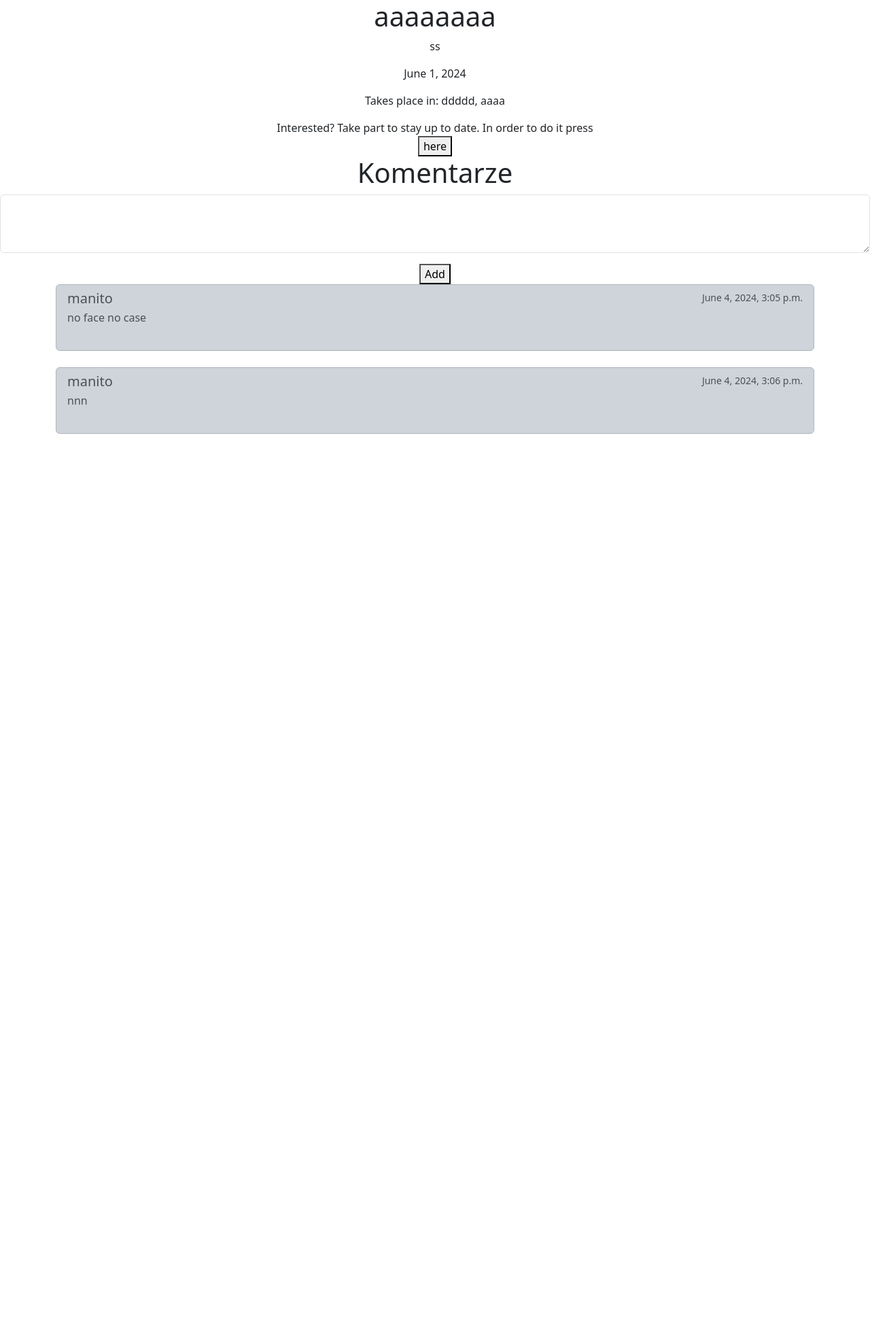
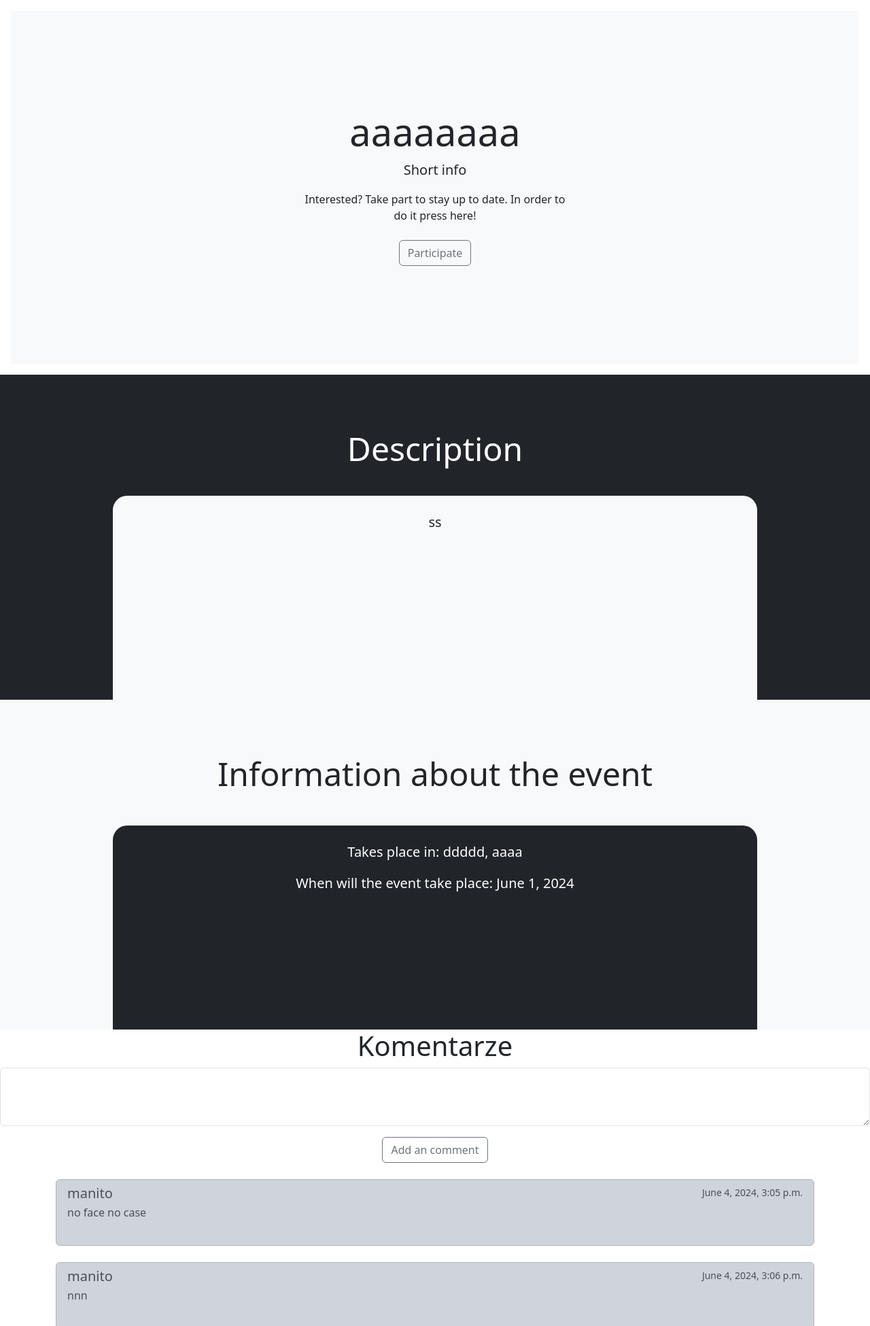
Before and after one commit to downloadfreeram/Event-Browser, a Django app: page /4 in a window 1280 px wide. Shown: the part 56-2006 px from the top of the page at 68% size. Before the commit the page ends 694 px from the top, so only its background shows below. Run offline with Django 5.2, Linux system fonts and the light colour scheme; a user stored in the database is signed in; data comes from the database, SQL or seed files in the repository; both versions use the stored data as it was after the commit.

Commit message:
#added some frontend

```diff
--- a/main/templates/main/index.html
+++ b/main/templates/main/index.html
@@ -3,26 +3,51 @@
 {% block content %}
     {% if messages %}
         {% for message in messages %}
-                <div class="alert alert-warning" role="alert">
+                <div class="alert alert-warning" role="alert" style="text-align:left">
                     {{ message }}
                   </div>
         {% endfor %}
     {% endif %}
-    <h1>{{ item.name }}</h1>
-    <p>{{ item.description|safe }}</p>
-    <p>{{ item.date }}</p>
-    <p>Takes place in: {{ item.country }}, {{ item.city }} </p>
-    {% if events_items.user != user.get_username %}
-        Interested? Take part to stay up to date. In order to do it press <form method="post" action="" name="participate">{% csrf_token %}<button name="btnParticipate" type="submit">here</button></form>
-    {% endif %}
+    <div class="position-relative overflow-hidden p-3 p-md-5 m-md-3 text-center bg-light">
+        <div class="col-md-5 p-lg-5 mx-auto my-5">
+          <h1 class="display-4 font-weight-normal">{{ item.name }}</h1>
+          <p class="lead font-weight-normal">Short info</p>
+            {% if events_items.user != user.get_username %}
+                Interested? Take part to stay up to date. In order to do it press here!<form method="post" action="" name="participate">{% csrf_token %}<br><button name="btnParticipate" type="submit" class="btn btn-outline-secondary">Participate</button></form>
+            {% endif %}
+        </div>
+        <div class="product-device box-shadow d-none d-md-block"></div>
+        <div class="product-device product-device-2 box-shadow d-none d-md-block"></div>
+      </div>
+      <div class="bg-dark mr-md-3 pt-3 px-3 pt-md-5 px-md-5 text-center text-white overflow-hidden">
+        <div class="my-3 py-3">
+          <h2 class="display-5">Description</h2>
+        </div>
+        <div class="bg-light box-shadow mx-auto text-dark" style="width: 80%; height: 300px; border-radius: 21px 21px 0 0;">
+            <br>
+            <p class="lead">{{ item.description|safe }}</p>
+        </div>
+      </div>
+      <div class="bg-light mr-md-3 pt-3 px-3 pt-md-5 px-md-5 text-center overflow-hidden">
+        <div class="my-3 p-3">
+          <h2 class="display-5">Information about the event</h2>
+          <p class="lead"></p>
+        </div>
+        <div class="bg-dark box-shadow mx-auto text-white" style="width: 80%; height: 300px; border-radius: 21px 21px 0 0;">
+            <br>
+            <p class="lead">Takes place in: {{ item.country }}, {{ item.city }}</p>
+            <p class="lead">When will the event take place: {{ item.date }}</p>
+        </div>
+      </div>
         <h1>Komentarze</h1>
         <form method="post" action="" name="addComment">
             {% csrf_token %}
             <div class="mb-3">
                 <textarea class="form-control" id="exampleFormControlTextarea1" rows="3" name="text"></textarea>
             </div>
-            <button name="btnComment" type="submit">Add</button>
+            <button name="btnComment" type="submit" class="btn btn-outline-secondary">Add an comment</button>
         </form>
+        <br>
         <div class="commentSection">
             {% if comments %}
                 {% for i in comments %}
@@ -42,7 +67,7 @@
                 </div>
                 {% endfor %}
             {% else %}
-                <p>Curently no comments</p>
+                <p>Currently no comments on this event</p>
             {% endif %}
         </div>
 {% endblock %}
--- a/main/views.py
+++ b/main/views.py
@@ -116,7 +116,7 @@ def index(response,id):
         #get an id of user's event to use it as a website
         item = Events.objects.get(id=id)
         usr = response.user.username
-        comments = EventComments.objects.filter(eventId = id)
+        comments = EventComments.objects.filter(eventId = id).order_by('commentData')
         #check which POST has been clicked
         if response.method == "POST" and "btnParticipate" in response.POST:
             #using Q objects for queries, check if the user is curently participating in the event, if yes then show the alert message
```
Also changed, not shown: db.sqlite3.
